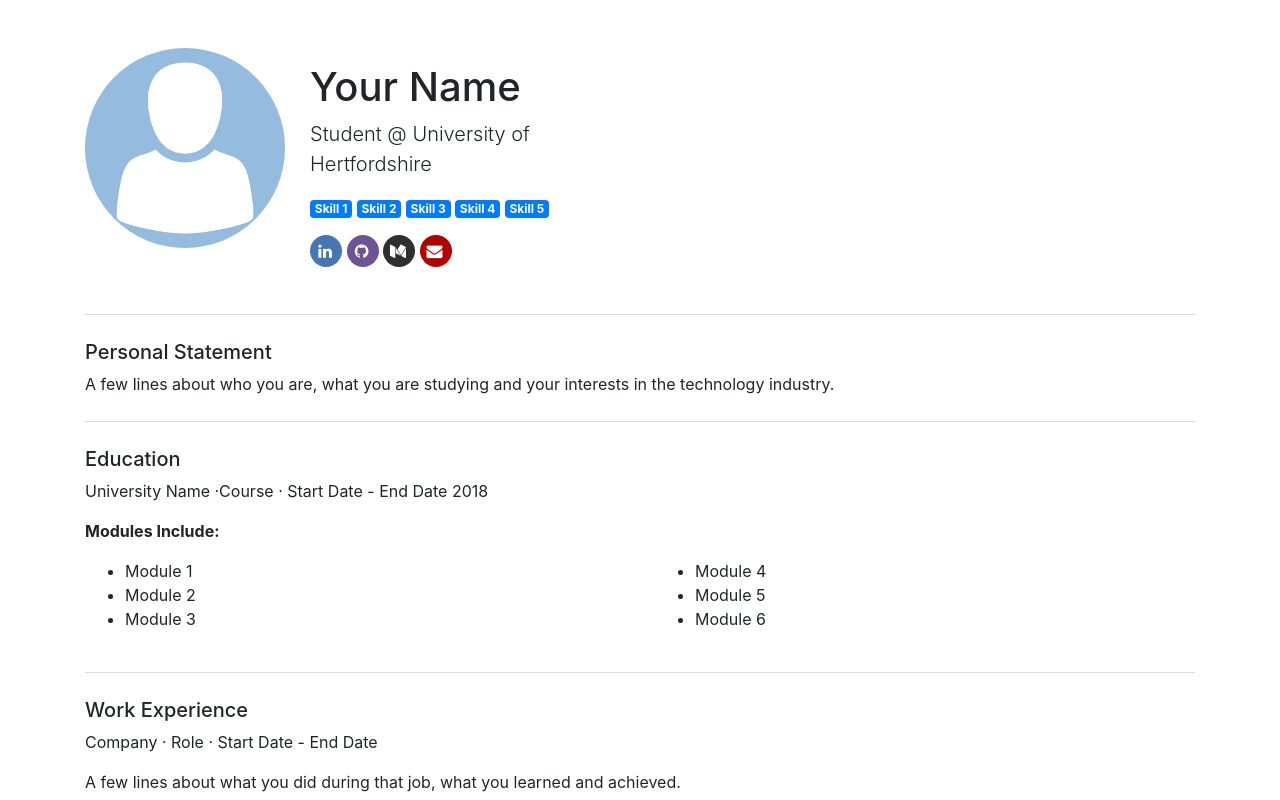
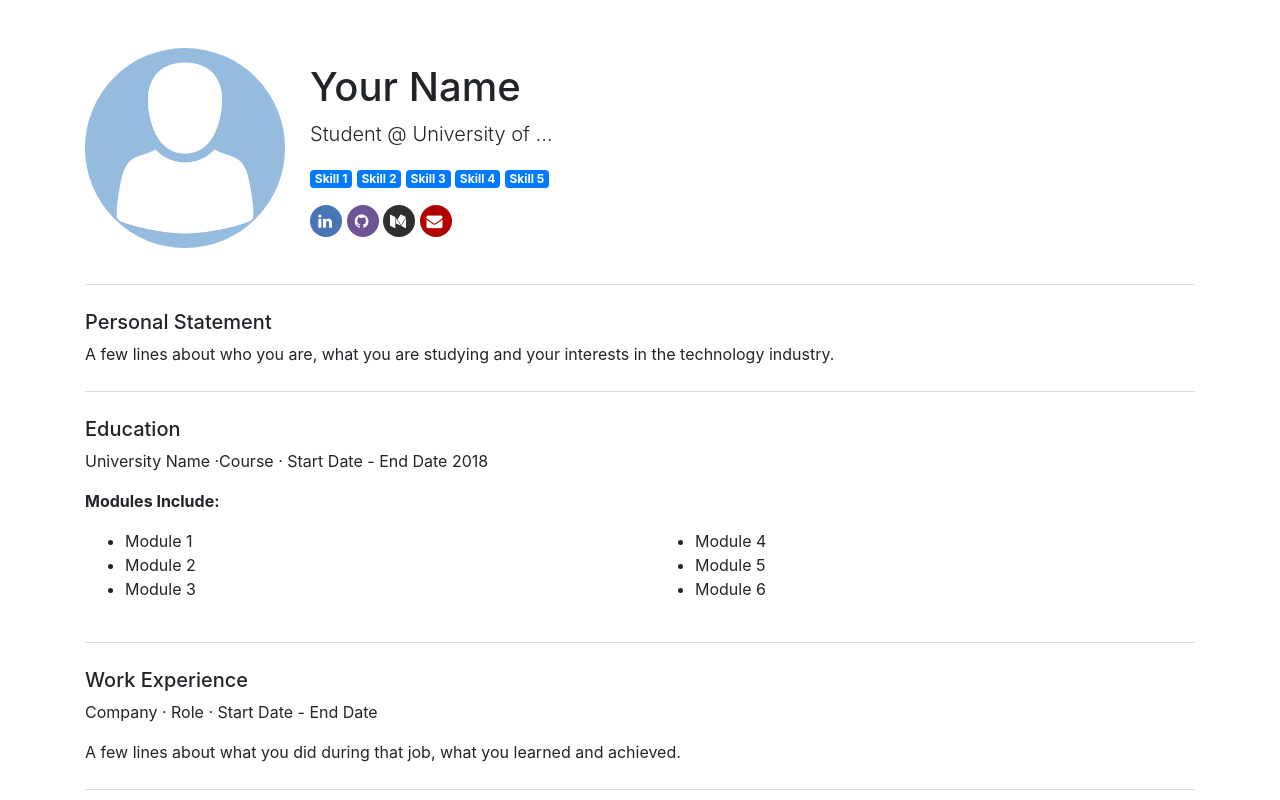
Before and after one commit to ola825/profile-page, a plain HTML site: page index.html in a window 1280 px wide. Shown: the top 800 px of the page. Drawn offline with nearby package versions, Linux system fonts and the light colour scheme.

Commit message:
added readme and removed university name in template

```diff
--- a/index.html
+++ b/index.html
@@ -49,7 +49,7 @@
             </div>
             <div class="col-md-8 top-col">
               <h1 class="">Your Name</h1>
-              <p class="lead">Student @ University of Hertfordshire</p>
+              <p class="lead">Student @ University of ...</p>
               <p>
                 <a><span class="badge badge-primary">Skill 1</span></a>
                 <a><span class="badge badge-primary">Skill 2</span></a>
```
Also changed, not shown: 1 other file.
